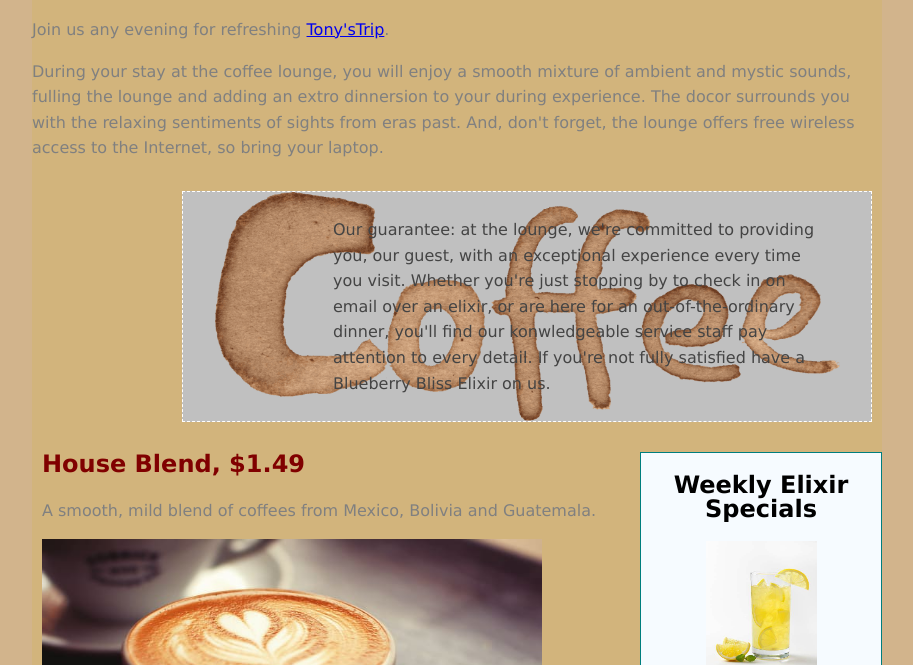
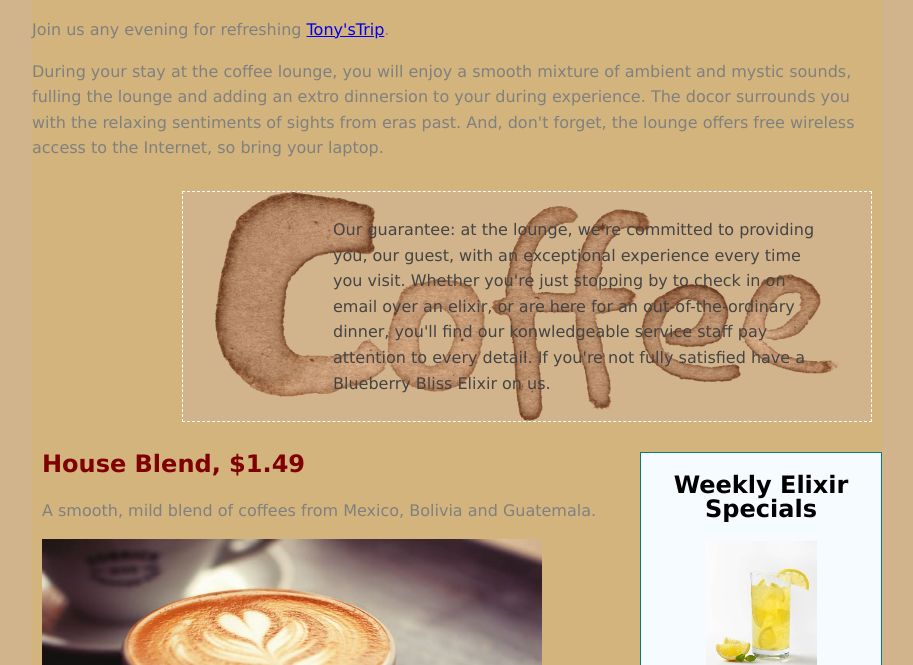
Before and after one commit to Crescent-zxy/Starbuzz, a plain HTML site: page index.html in a window 1280 px wide. Shown: the part 135-800 px from the top of the page, without its empty margins (183-1096 px from the left). Drawn offline with Linux system fonts and the light colour scheme.

Commit message:
修改背景色

```diff
--- a/index.css
+++ b/index.css
@@ -34,12 +34,12 @@ h2 {
 }
 
 #guarantee {
-    font: italic /1.9em Georgia, "Time New Roman", Times, serif;
+    /* font: italic /1.9em Georgia, "Time New Roman", Times, serif; */
     color: #444444;
     border: white 1px dashed;
     padding: 25px 50px 25px 150px;
     margin: 30px 10px 30px 150px;
-    background: url(images/coffee.png) no-repeat center center silver;
+    background: url(images/coffee.png) no-repeat center center #d2b48c;
     background-size: contain;
 }
 
```
